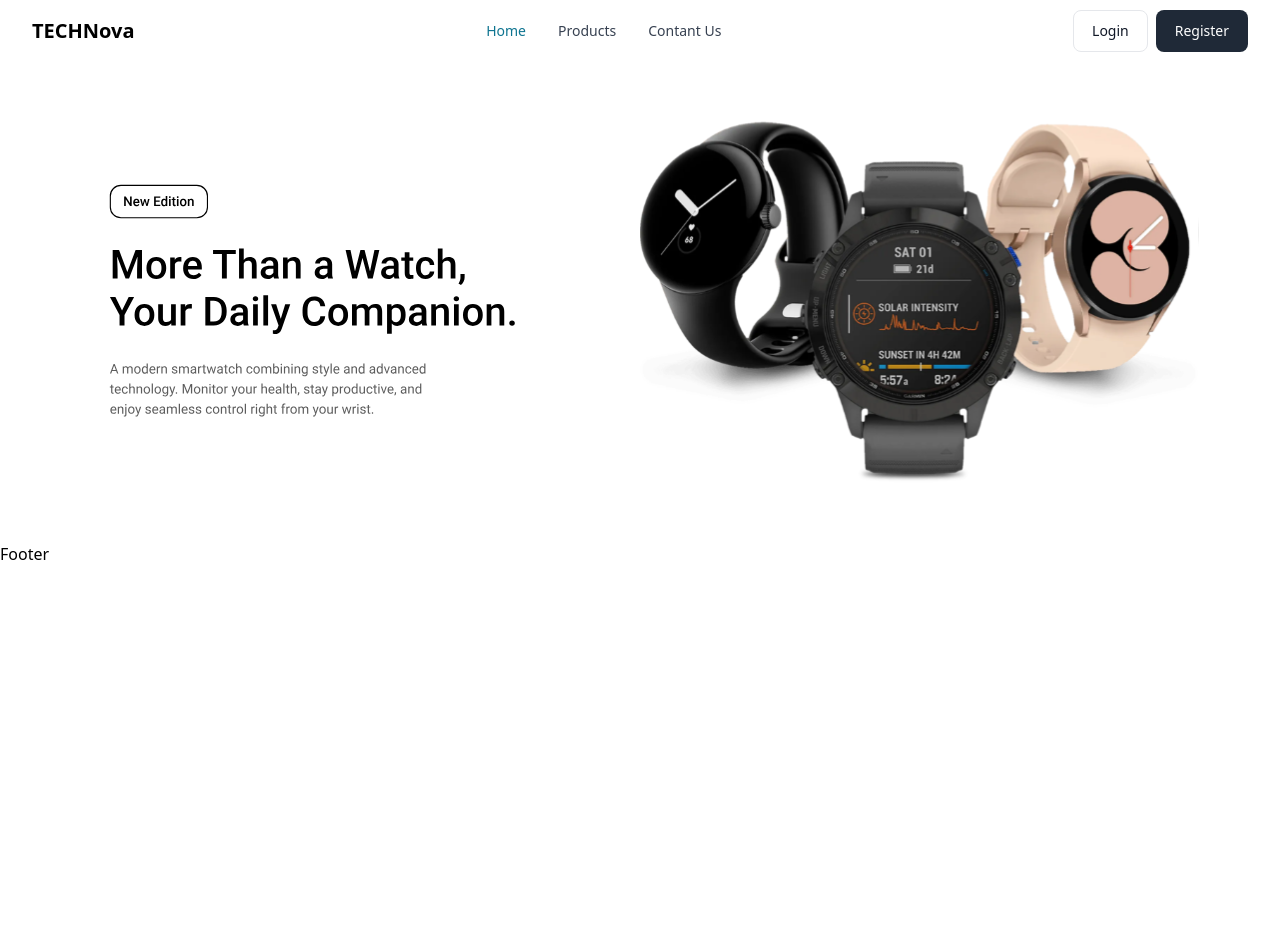
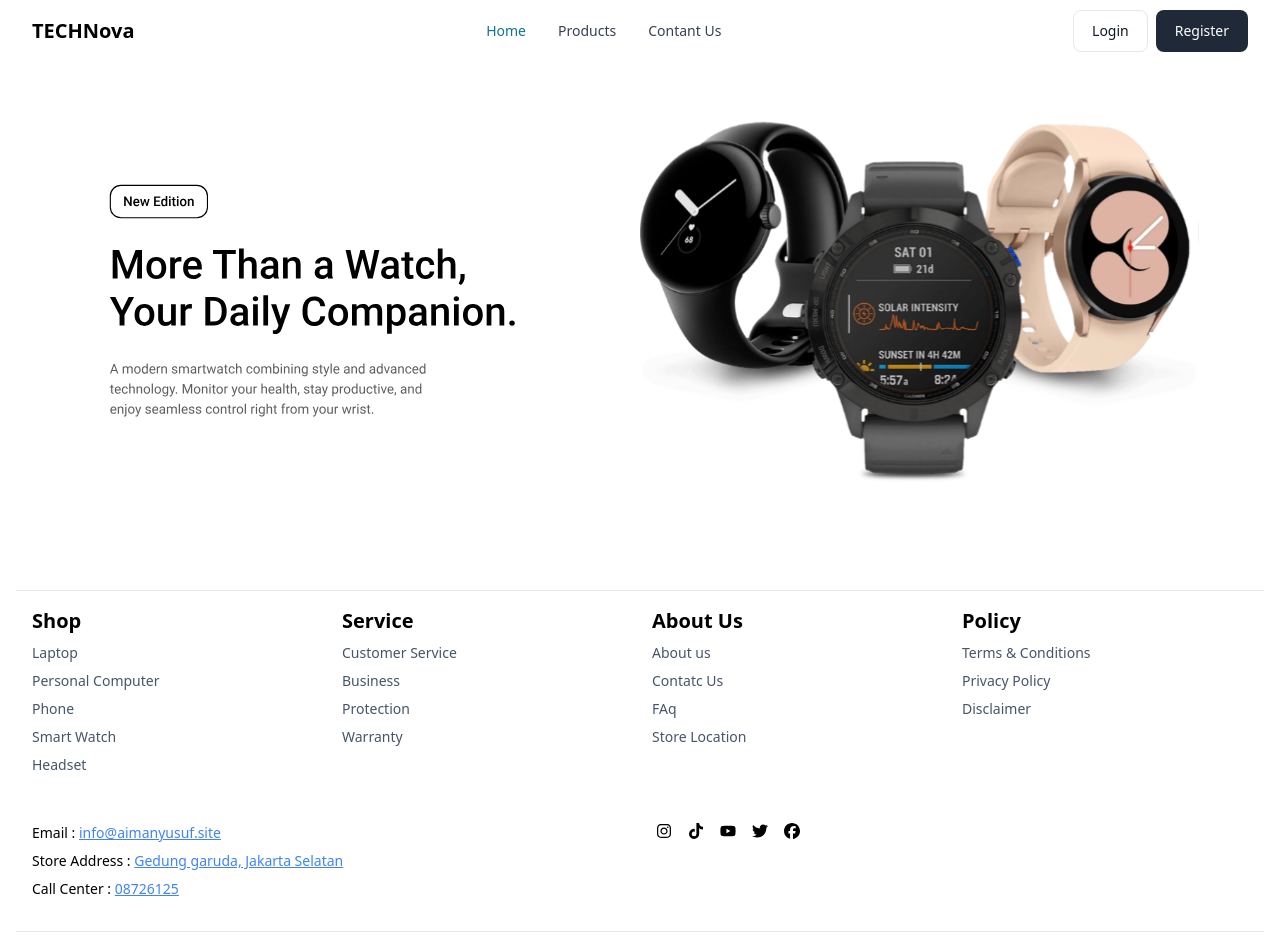
Before and after one commit to aimanyusufw/react-frontend-ecommerce, a React (Vite) app: page / in a window 1280 px wide. Shown: the top 950 px of the page. Before the commit the page ends 800 px from the top, so only its background shows below. Built offline with nearby package versions, Linux system fonts and the light colour scheme.

Commit message:
style : footer

```diff
--- a/src/Components/Ui/Section/Footer.jsx
+++ b/src/Components/Ui/Section/Footer.jsx
@@ -1,7 +1,97 @@
 import React from "react";
+import {
+  FaFacebook,
+  FaInstagram,
+  FaTiktok,
+  FaTwitter,
+  FaYoutube,
+} from "react-icons/fa6";
 
 const Footer = () => {
-  return <footer>Footer</footer>;
+  const datas = [
+    {
+      name: "shop",
+      data: ["Laptop", "Personal Computer", "Phone", "Smart Watch", "Headset"],
+    },
+    {
+      name: "service",
+      data: ["Customer Service", "Business", "Protection", "Warranty"],
+    },
+    {
+      name: "about us",
+      data: ["About us", "Contatc Us", "FAq", "Store Location"],
+    },
+    {
+      name: "policy",
+      data: ["Terms & Conditions", "Privacy Policy", "Disclaimer"],
+    },
+  ];
+
+  const contact = [
+    { name: "Email", detail: "info@aimanyusuf.site" },
+    {
+      name: "Store Address",
+      detail: "Gedung garuda, Jakarta Selatan",
+    },
+    {
+      name: "Call Center",
+      detail: "08726125",
+    },
+  ];
+
+  const socialMedia = [
+    { name: "instagram", icon: <FaInstagram />, url: "#" },
+    { name: "tiktok", icon: <FaTiktok />, url: "#" },
+    { name: "youtube", icon: <FaYoutube />, url: "#" },
+    { name: "Twitter", icon: <FaTwitter />, url: "#" },
+    { name: "facebook", icon: <FaFacebook />, url: "#" },
+  ];
+
+  return (
+    <footer className="py-12">
+      <div className="container">
+        <div className="grid grid-cols-2 md:grid-cols-3 lg:grid-cols-4 px-4 gap-6 border-t py-4">
+          {datas.map((data) => (
+            <div className="flex flex-col gap-2">
+              <h4 className="font-semibold capitalize text-lg md:text-xl">
+                {data.name}
+              </h4>
+              {data.data.map((subData) => (
+                <a
+                  href="#"
+                  className="text-xs md:text-sm font-medium  text-slate-600"
+                >
+                  {subData}
+                </a>
+              ))}
+            </div>
+          ))}
+        </div>
+        <div className="grid grid-cols-1 md:grid-cols-2 mt-8">
+          <div className="flex flex-col px-4 gap-2">
+            {contact.map((data) => (
+              <span className="text-xs md:text-sm">
+                {data.name} :{" "}
+                <a href="#" className="text-blue-500 underline">
+                  {data.detail}
+                </a>
+              </span>
+            ))}
+          </div>
+          <div className="flex px-4 gap-4">
+            {socialMedia.map((data) => (
+              <a href={data.url}>{data.icon}</a>
+            ))}
+          </div>
+        </div>
+        <div className="mt-8 py-4 border-t px-4">
+          <h5 className="text-xs font-semibold md:text-sm">
+            © 2024 Aiman Yusuf. All Rights Reserved.
+          </h5>
+        </div>
+      </div>
+    </footer>
+  );
 };
 
 export default Footer;
--- a/src/Pages/Home.jsx
+++ b/src/Pages/Home.jsx
@@ -7,7 +7,7 @@ const Home = () => {
     <BaseLayouts>
       <section className="py-4">
         <div className="container">
-          <div className="h-56 sm:h-64 lg:h-96 2xl:h-[28rem]">
+          <div className="h-40 sm:h-72 lg:h-96 2xl:h-[28rem]">
             <Carousel indicators={false} pauseOnHover>
               <img
                 src="Banner_1.svg"
```
